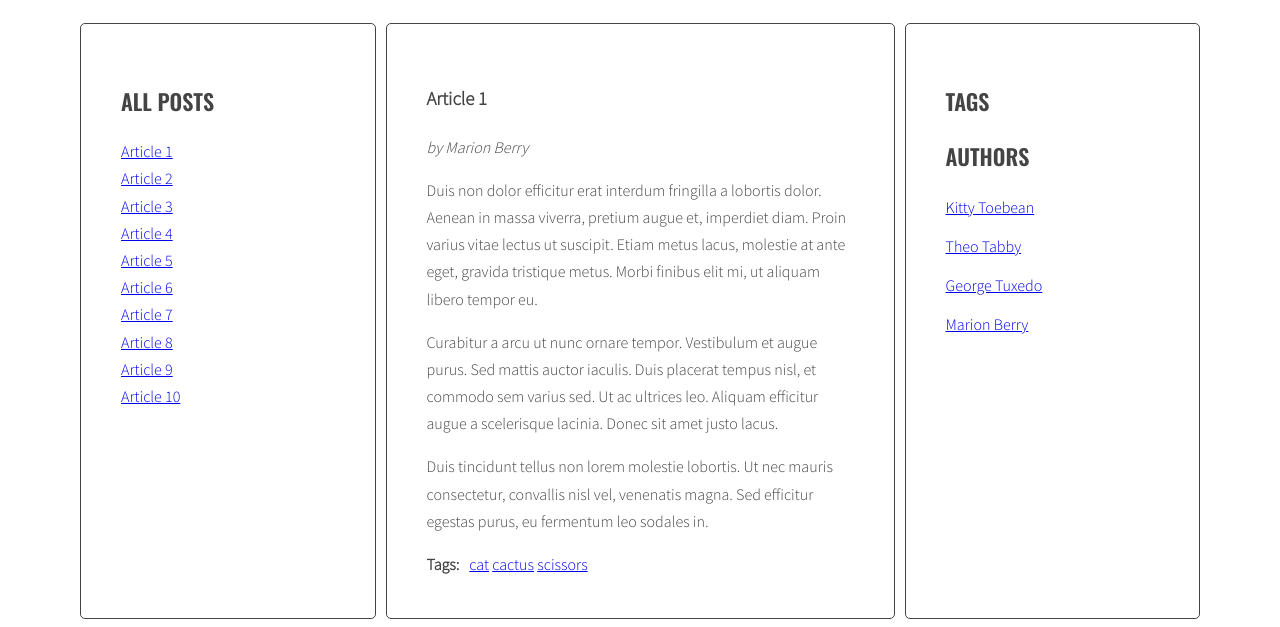
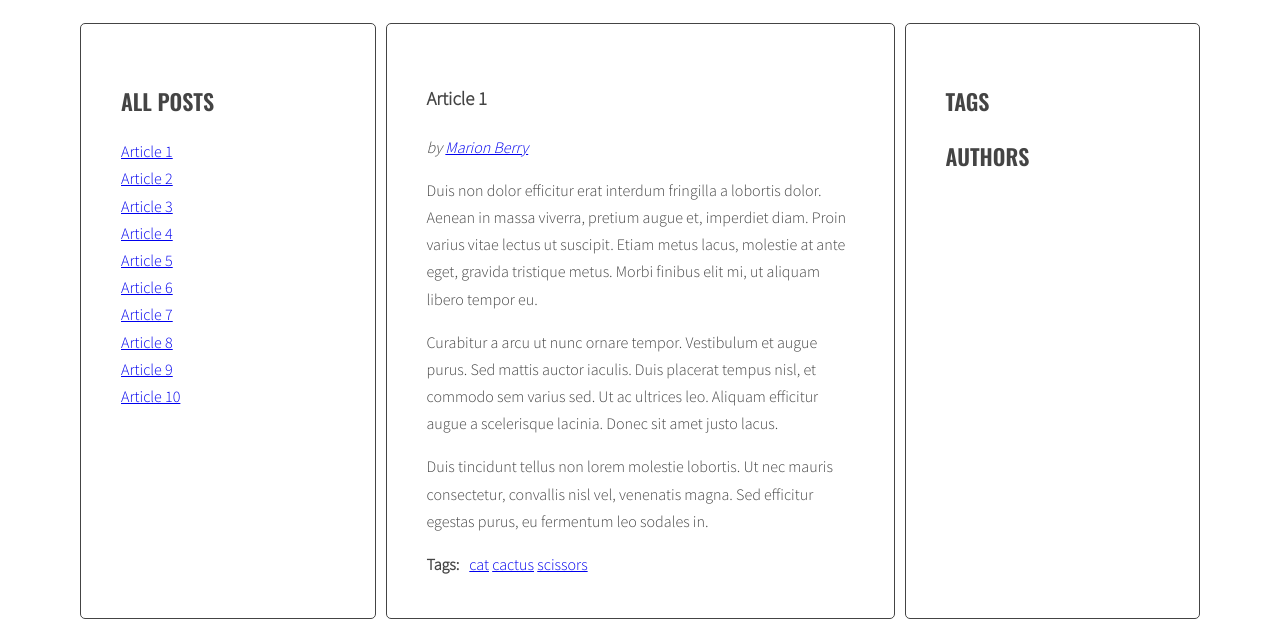
Before and after one commit to PawelJadach/javascript-blog, a website: page index.html in a window 1280 px wide. Shown: the part 220-847 px from the top of the page. Drawn offline with nearby package versions, Linux system fonts and the light colour scheme.

Commit message:
Add filtering by author

```diff
--- a/index.html
+++ b/index.html
@@ -18,9 +18,9 @@
                       </ul>
                     </aside>
                     <section class="posts">
-                      <article class="post active" id="article-1" data-tags="cat cactus scissors">
+                      <article class="post active" id="article-1" data-author="Marion Berry" data-tags="cat cactus scissors">
                         <h3 class="post-title">Article 1</h3>
-                        <p class="post-author">by Marion Berry</p>
+                        <p class="post-author"></p>
                         <div class="post-content">
                           <p>Duis non dolor efficitur erat interdum fringilla a lobortis dolor. Aenean in massa viverra, pretium augue et, imperdiet diam. Proin varius vitae lectus ut suscipit. Etiam metus lacus, molestie at ante eget, gravida tristique metus. Morbi finibus elit mi, ut aliquam libero tempor eu.</p>
 
@@ -35,9 +35,9 @@
                           </ul>
                         </div>
                       </article>
-                      <article class="post" id="article-2" data-tags="cat car">
+                      <article class="post" id="article-2" data-author="Theo Tabby" data-tags="cat car">
                         <h3 class="post-title">Article 2</h3>
-                        <p class="post-author">by Theo Tabby</p>
+                        <p class="post-author"></p>
                         <div class="post-content">
                           <p>Phasellus sollicitudin, arcu vel iaculis ullamcorper, quam leo viverra orci, et faucibus quam sapien vel est. Maecenas ac suscipit elit. Nullam interdum, lorem vitae venenatis pulvinar, ex dui malesuada nunc, tempus cursus enim metus vel nulla.</p>
 
@@ -52,9 +52,9 @@
                           </ul>
                         </div>
                       </article>
-                      <article class="post" id="article-3" data-tags="car scissors">
+                      <article class="post" id="article-3" data-author="George Tuxedo" data-tags="car scissors">
                         <h3 class="post-title">Article 3</h3>
-                        <p class="post-author">by George Tuxedo</p>
+                        <p class="post-author"></p>
                         <div class="post-content">
                           <p>Mauris vel pellentesque turpis, ac sodales nisl. Quisque iaculis mi velit, ut convallis tellus accumsan a. Quisque iaculis, nisi et dignissim tincidunt, nisl eros euismod nulla, finibus laoreet erat enim posuere elit.</p>
 
@@ -68,9 +68,9 @@
                           </ul>
                         </div>
                       </article>
-                      <article class="post" id="article-4" data-tags="scissors rock">
+                      <article class="post" id="article-4" data-author="Kitty Toebean" data-tags="scissors rock">
                         <h3 class="post-title">Article 4</h3>
-                        <p class="post-author">by Kitty Toebean</p>
+                        <p class="post-author"></p>
                         <div class="post-content">
                           <p>Morbi vel cursus nulla, vel varius mauris. Suspendisse sed elit sit amet risus faucibus vestibulum ut sit amet purus. Donec orci est, condimentum ut quam quis, scelerisque fringilla ligula.</p>
 
@@ -85,9 +85,9 @@
                           </ul>
                         </div>
                       </article>
-                      <article class="post" id="article-5" data-tags="rock car">
+                      <article class="post" id="article-5" data-author="Marion Berry" data-tags="rock car">
                         <h3 class="post-title">Article 5</h3>
-                        <p class="post-author">by Marion Berry</p>
+                        <p class="post-author"></p>
                         <div class="post-content">
                           <p>Suspendisse sem eros, euismod condimentum arcu ac, consequat fermentum orci. Nam convallis lacus nec interdum vestibulum. Vestibulum luctus, quam eu tristique ornare, lorem nibh sodales enim, vitae tempor dolor ante vitae tortor.</p>
 
@@ -102,9 +102,9 @@
                           </ul>
                         </div>
                       </article>
-                      <article class="post" id="article-6" data-tags="cactus home">
+                      <article class="post" id="article-6" data-author="George Tuxedo" data-tags="cactus home">
                         <h3 class="post-title">Article 6</h3>
-                        <p class="post-author">by George Tuxedo</p>
+                        <p class="post-author"></p>
                         <div class="post-content">
                           <p>Donec posuere iaculis ante sed hendrerit. Lorem ipsum dolor sit amet, consectetur adipiscing elit. Quisque hendrerit neque nec urna tincidunt, quis vehicula dui vulputate. Morbi est sapien, auctor ut lectus eu, placerat viverra lorem.</p>
 
@@ -119,9 +119,9 @@
                           </ul>
                         </div>
                       </article>
-                      <article class="post" id="article-7" data-tags="home tree">
+                      <article class="post" id="article-7" data-author="Kitty Toebean" data-tags="home tree">
                         <h3 class="post-title">Article 7</h3>
-                        <p class="post-author">by Kitty Toebean</p>
+                        <p class="post-author"></p>
                         <div class="post-content">
                           <p>Donec eleifend mauris ac nisl fermentum, ac fermentum turpis dignissim. Aliquam diam nisl, imperdiet a varius eget, lobortis sed nisi. Nullam suscipit ipsum sed magna blandit, sed pellentesque urna malesuada.</p>
 
@@ -136,9 +136,9 @@
                           </ul>
                         </div>
                       </article>
-                      <article class="post" id="article-8" data-tags="car home">
+                      <article class="post" id="article-8" data-author="Theo Tabby" data-tags="car home">
                         <h3 class="post-title">Article 8</h3>
-                        <p class="post-author">by Theo Tabby</p>
+                        <p class="post-author"></p>
                         <div class="post-content">
                           <p>Praesent quis imperdiet erat. Curabitur tempor sapien a interdum malesuada. Proin libero erat, sagittis a sollicitudin eget, pulvinar nec risus. Cras et suscipit sem.</p>
 
@@ -153,9 +153,9 @@
                           </ul>
                         </div>
                       </article>
-                      <article class="post" id="article-9" data-tags="news tutorials">
+                      <article class="post" id="article-9" data-author="Marion Berry" data-tags="news tutorials">
                         <h3 class="post-title">Article 9</h3>
-                        <p class="post-author">by Marion Berry</p>
+                        <p class="post-author"></p>
                         <div class="post-content">
                           <p>Tam et facilisis purus. Donec vulputate est quis lobortis posuere. Nunc vitae lorem ut odio faucibus pulvinar nec in justo. Ut ut ante ac tellus ornare tempus. Nunc maximus, tortor et dictum convallis, nunc libero posuere leo, scelerisque ultrices arcu sapien ut tellus.</p>
 
@@ -170,9 +170,9 @@
                           </ul>
                         </div>
                       </article>
-                      <article class="post" id="article-10" data-tags="news code design">
+                      <article class="post" id="article-10" data-author="George Tuxedo" data-tags="news code design">
                         <h3 class="post-title">Article 10</h3>
-                        <p class="post-author">by George Tuxedo</p>
+                        <p class="post-author"></p>
                         <div class="post-content">
                           <p>Aliquam erat volutpat. Ut non eleifend lectus. Donec suscipit tellus tempor, ornare dui id, hendrerit neque. Phasellus lacinia laoreet dui in luctus. Sed hendrerit, magna sit amet varius tempor, augue augue scelerisque est, non scelerisque mauris libero eu sapien.</p>
 
@@ -195,26 +195,7 @@
                       </ul>
                       <h2 class="section-title">Authors</h2>
                       <ul class="list authors">
-                        <li>
-                          <a href="#">
-                            <span class="author-name">Kitty Toebean</span>
-                          </a>
-                        </li>
-                        <li>
-                          <a href="#">
-                            <span class="author-name">Theo Tabby</span>
-                          </a>
-                        </li>
-                        <li>
-                          <a href="#">
-                            <span class="author-name">George Tuxedo</span>
-                          </a>
-                        </li>
-                        <li>
-                          <a href="#">
-                            <span class="author-name">Marion Berry</span>
-                          </a>
-                        </li>
+
                       </ul>
                     </aside>
                   </main>
--- a/js/script.js
+++ b/js/script.js
@@ -44,13 +44,13 @@
   const optArticleSelector = '.post',
     optTitleSelector = '.post-title',
     optTitleListSelector = '.titles',
-    optArticleTagsSelector = '.post-tags .list';
-
+    optArticleTagsSelector = '.post-tags .list',
+    optArticleAuthorsSelector = '.post-author';
   function generateTitleLinks(customSelector = '') {
-    console.log('custom selector = ' + customSelector);
+    // console.log('custom selector = ' + customSelector);
     const titleList = document.querySelector(optTitleListSelector);
     /* remove contents of titleList */
-    console.log(`${optArticleTagsSelector}${customSelector}`);
+    // console.log(`${optArticleTagsSelector}${customSelector}`);
     titleList.innerHTML = '';
     /* for each article */
     const articles = document.querySelectorAll(
@@ -105,10 +105,28 @@
     }
   }
 
+  function generateAuthors() {
+    /* find all articles */
+    const articles = document.querySelectorAll('article');
+    /* START LOOP: for every article: */
+    for (let article of articles) {
+      /* find tags wrapper */
+      const wrapper = article.querySelector(optArticleAuthorsSelector);
+      /* make html variable with empty string */
+      let html = '';
+      /* get tags from data-tags attribute */
+      /* split tags into array */
+      const author = article.getAttribute('data-author');
+      html = `by <a href="#author-${author}">${author}</a>`;
+      wrapper.insertAdjacentHTML('beforeend', html);
+      /* END LOOP: for every article: */
+    }
+  }
+
   function tagClickHandler(event) {
     /* prevent default action for this event */
     event.preventDefault();
-    console.log(event);
+    // console.log(event);
     /* make new constant named "clickedElement" and give it the value of "this" */
     const clickedElement = this;
     /* make a new constant "href" and read the attribute "href" of the clicked element */
@@ -147,7 +165,52 @@
     /* END LOOP: for each link */
   }
 
+  function authorClickHandler(event) {
+    /* prevent default action for this event */
+    event.preventDefault();
+
+    /* make new constant named "clickedElement" and give it the value of "this" */
+    const clickedElement = this;
+    /* make a new constant "href" and read the attribute "href" of the clicked element */
+    const href = clickedElement.getAttribute('href');
+    /* make a new constant "tag" and extract tag from the "href" constant */
+    const author = href.substr(8);
+    /* find all tag links with class active */
+    const linksWithActiveClass = document.querySelectorAll(`a.active`);
+    /* START LOOP: for each active tag link */
+    for (let link of linksWithActiveClass) {
+      /* remove class active */
+      link.classList.remove('active');
+      /* END LOOP: for each active tag link */
+    }
+    /* find all tag links with "href" attribute equal to the "href" constant */
+    const links = document.querySelectorAll(`a[href^="#tag-${author}"]`);
+    /* START LOOP: for each found tag link */
+    for (let link of links) {
+      link.classList.add('active');
+    }
+    /* add class active */
+    /* END LOOP: for each found tag link */
+    /* execute function "generateTitleLinks" with article selector as argument */
+    generateTitleLinks('[data-author="' + author + '"]');
+  }
+
+  function addClickListenersToAuthors() {
+    /* find all links to tags */
+    const links = document.querySelectorAll('a[href^="#author-"]');
+
+    /* START LOOP: for each link */
+    for (let link of links) {
+      /* add tagClickHandler as event listener for that link */
+      link.addEventListener('click', authorClickHandler);
+    }
+
+    /* END LOOP: for each link */
+  }
+
   generateTags();
+  generateAuthors();
   generateTitleLinks();
   addClickListenersToTags();
+  addClickListenersToAuthors();
 }
```
